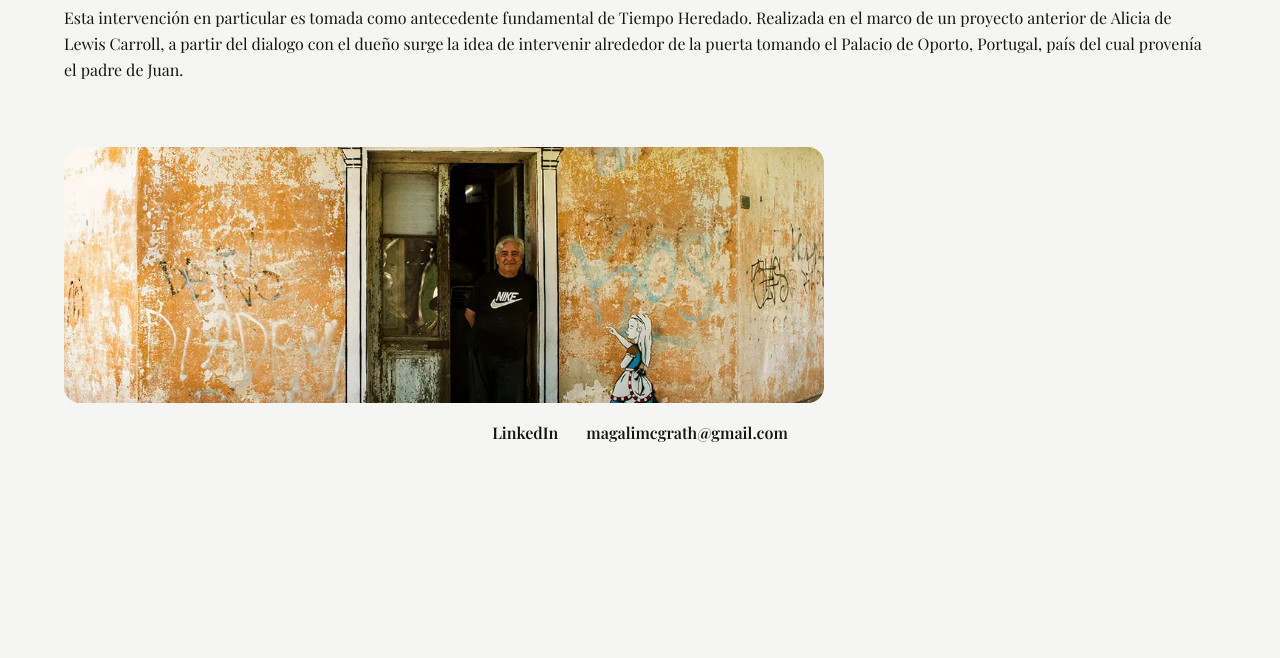
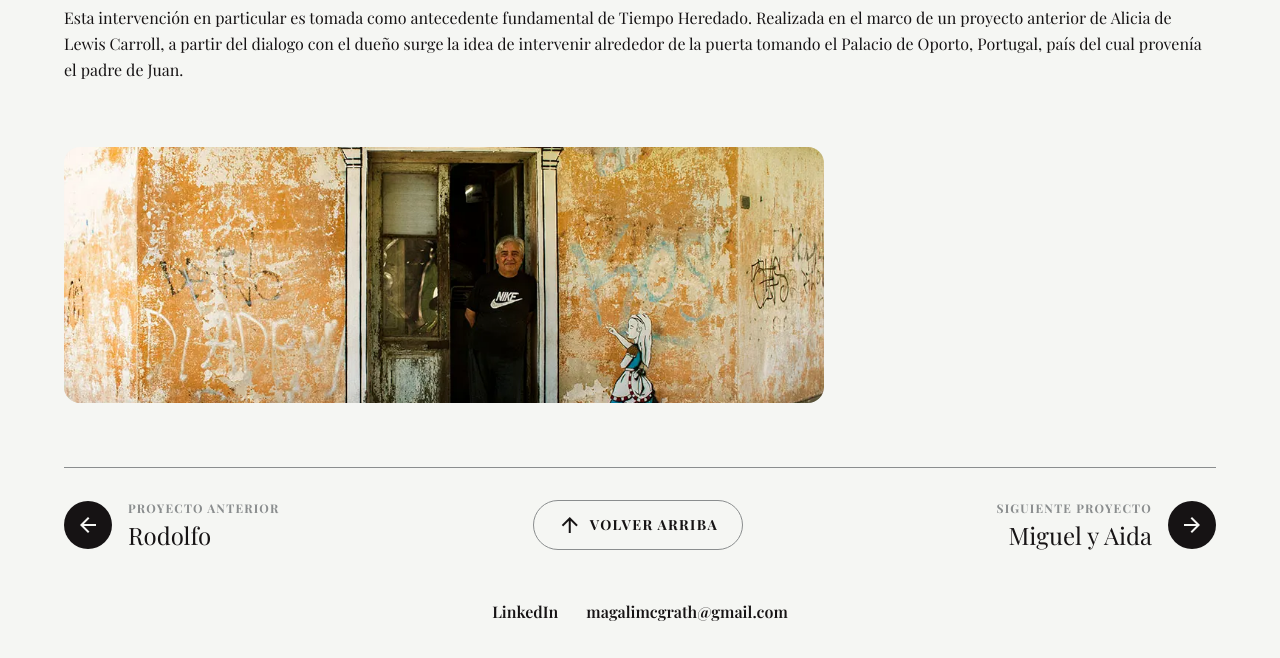
Before and after one commit to tiempoheredado/tiempoheredado.github.io, an Astro site: page /arte/juan in a window 1280 px wide. Shown: the part 349-1007 px from the top of the page. Before the commit the page ends 828 px from the top, so only its background shows below. Built offline with nearby package versions, Linux system fonts and the light colour scheme; Astro itself is replaced by a stand-in of ours; a web font is replaced by a local one.

Commit message:
Se agrega navegacion entre proyectos con boton de volver arriba

```diff
--- /dev/null
+++ b/src/components/ProjectNavigation.astro
@@ -0,0 +1,65 @@
+---
+export interface Props {
+  prevTitle: string;
+  prevHref: string;
+  nextTitle: string;
+  nextHref: string;
+}
+
+const { prevTitle, prevHref, nextTitle, nextHref } = Astro.props;
+---
+
+<section class="max-w-7xl mx-auto px-6 md:px-16 pt-16 pb-8">
+  <div
+    class="border-t border-light pt-8 flex flex-col gap-5 md:gap-8 md:flex-row md:items-center md:justify-between"
+  >
+    <a href={prevHref} class="flex items-center gap-3 md:gap-4 no-underline min-w-0">
+      <span
+        class="flex items-center justify-center w-11 h-11 md:w-12 md:h-12 rounded-full bg-dark text-secondary transition-colors duration-300 group-hover:bg-primary shrink-0"
+      >
+        <span class="material-symbols-outlined text-lg">arrow_back</span>
+      </span>
+      <span class="flex flex-col min-w-0">
+        <span
+          class="font-body text-[10px] md:text-xs font-bold text-light uppercase tracking-widest mb-1"
+          >Proyecto anterior</span
+        >
+        <span
+          class="font-headline text-lg md:text-2xl leading-tight text-dark group-hover:text-primary transition-colors duration-300"
+        >
+          {prevTitle}
+        </span>
+      </span>
+    </a>
+
+    <a
+      href="#"
+      class="order-3 md:order-2 self-center inline-flex items-center gap-2 rounded-full border border-light px-6 py-3 font-body text-xs md:text-sm font-bold text-dark uppercase tracking-widest no-underline hover:border-dark hover:bg-dark hover:text-secondary transition-colors duration-300"
+    >
+      <span class="material-symbols-outlined text-base">arrow_upward</span>
+      Volver arriba
+    </a>
+
+    <a
+      href={nextHref}
+      class="order-2 md:order-3 flex items-center gap-3 md:gap-4 md:flex-row-reverse md:text-right no-underline min-w-0"
+    >
+      <span
+        class="flex items-center justify-center w-11 h-11 md:w-12 md:h-12 rounded-full bg-dark text-secondary transition-colors duration-300 group-hover:bg-primary shrink-0"
+      >
+        <span class="material-symbols-outlined text-lg">arrow_forward</span>
+      </span>
+      <span class="flex flex-col min-w-0">
+        <span
+          class="font-body text-[10px] md:text-xs font-bold text-light uppercase tracking-widest mb-1"
+          >Siguiente proyecto</span
+        >
+        <span
+          class="font-headline text-lg md:text-2xl leading-tight text-dark group-hover:text-primary transition-colors duration-300"
+        >
+          {nextTitle}
+        </span>
+      </span>
+    </a>
+  </div>
+</section>
--- a/src/pages/arte/[slug].astro
+++ b/src/pages/arte/[slug].astro
@@ -3,6 +3,7 @@ import BaseLayout from "../../layouts/BaseLayout.astro";
 import Navbar from "../../components/Navbar.astro";
 import Footer from "../../components/Footer.astro";
 import Lightbox from "../../components/Lightbox.astro";
+import ProjectNavigation from "../../components/ProjectNavigation.astro";
 import { Image } from "astro:assets";
 import { CONTENT } from "../../utils/content";
 import type { ImageMetadata } from "astro";
@@ -36,6 +37,11 @@ export function getStaticPaths() {
 const { project } = Astro.props;
 const images = getArtImages(project.folder);
 const lightboxImages = images.map((img) => img.src);
+
+const projects = CONTENT.art.projects;
+const index = projects.findIndex((p) => p.slug === project.slug);
+const prev = projects[(index - 1 + projects.length) % projects.length];
+const next = projects[(index + 1) % projects.length];
 ---
 
 <BaseLayout title={`Magalí Mc Grath | ${project.title}`}>
@@ -104,6 +110,13 @@ const lightboxImages = images.map((img) => img.src);
       }
     </div>
   </section>
+
+  <ProjectNavigation
+    prevTitle={prev.title}
+    prevHref={`/arte/${prev.slug}`}
+    nextTitle={next.title}
+    nextHref={`/arte/${next.slug}`}
+  />
 </BaseLayout>
 
 <Lightbox id="project-lightbox" />
--- a/src/pages/proyecto/[slug].astro
+++ b/src/pages/proyecto/[slug].astro
@@ -3,6 +3,7 @@ import BaseLayout from "../../layouts/BaseLayout.astro";
 import Navbar from "../../components/Navbar.astro";
 import Footer from "../../components/Footer.astro";
 import Lightbox from "../../components/Lightbox.astro";
+import ProjectNavigation from "../../components/ProjectNavigation.astro";
 import { Image } from "astro:assets";
 import { CONTENT } from "../../utils/content";
 import type { ImageMetadata } from "astro";
@@ -37,6 +38,11 @@ export function getStaticPaths() {
 const { project } = Astro.props;
 const images = getProjectImages(project.folder);
 const lightboxImages = images.map((img) => img.src);
+
+const projects = CONTENT.design.projects;
+const index = projects.findIndex((p) => p.slug === project.slug);
+const prev = projects[(index - 1 + projects.length) % projects.length];
+const next = projects[(index + 1) % projects.length];
 ---
 
 <BaseLayout title={`Magalí Mc Grath | ${project.title}`}>
@@ -107,6 +113,13 @@ const lightboxImages = images.map((img) => img.src);
       }
     </div>
   </section>
+
+  <ProjectNavigation
+    prevTitle={prev.title}
+    prevHref={`/proyecto/${prev.slug}`}
+    nextTitle={next.title}
+    nextHref={`/proyecto/${next.slug}`}
+  />
 </BaseLayout>
 
 <Lightbox id="project-lightbox" />
```
